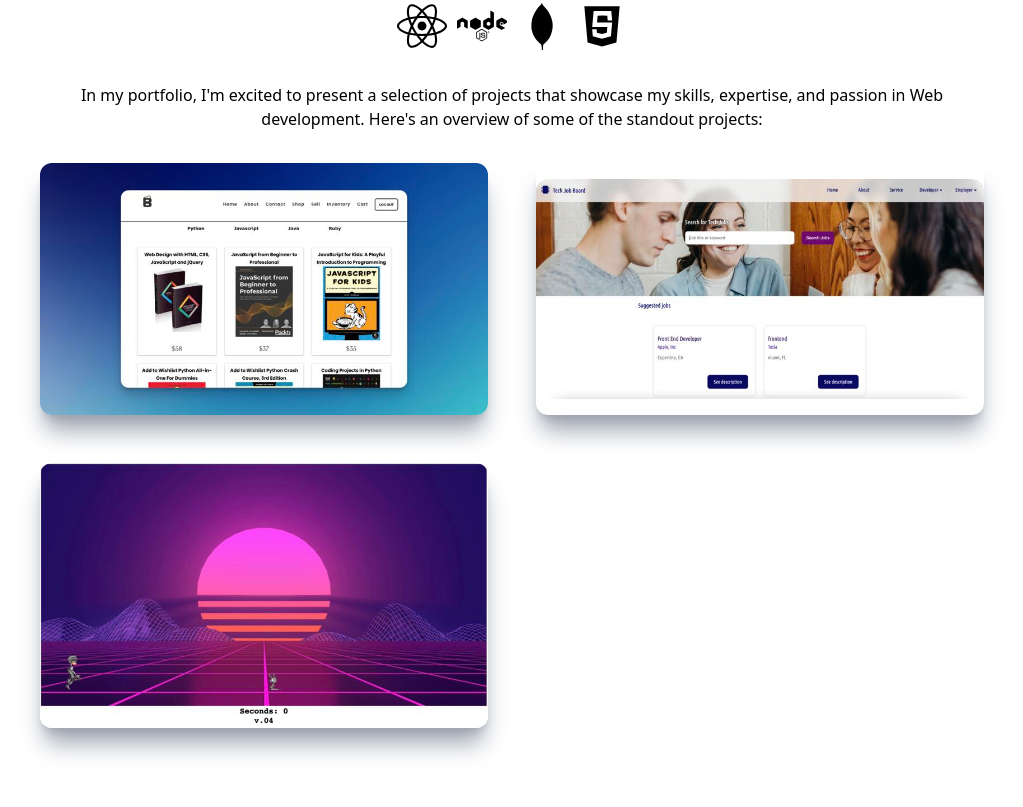
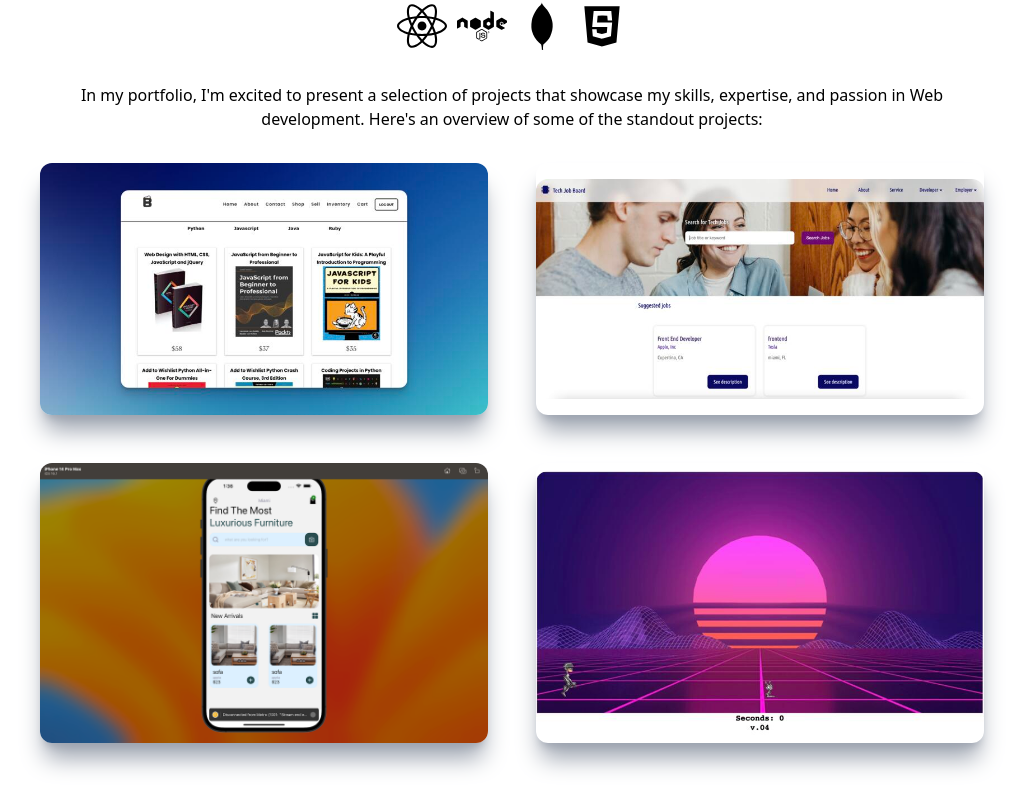
Before and after one commit to edisoncardenas151999/portfolio, a React (Vite) app: page / in a window 1280 px wide. Shown: the part 1351-2158 px from the top of the page, without its empty margins (160-1183 px from the left). Built offline with nearby package versions, Linux system fonts and the light colour scheme.

Commit message:
Update Projects.jsx

```diff
--- a/src/components/Projects.jsx
+++ b/src/components/Projects.jsx
@@ -5,6 +5,7 @@ import techjobboard from "../assets/techjobboard.jpeg";
 import aliengame from "../assets/aliengame.jpeg";
 import { FaReact, FaNode } from "react-icons/fa";
 import { DiMongodb, DiJavascript } from "react-icons/di";
+import lux from "../assets/Screenshot 2023-09-01 at 1.36.09 PM.png";
 
 const Projects = () => {
   return (
@@ -34,6 +35,11 @@ const Projects = () => {
           title={"Tech-Job-Board"}
           Link={"https://tech-job-board.fly.dev/"}
         />
+         <ProjectItem
+          img={lux}
+          title={"LuxeLife-Creations"}
+          Link={"https://github.com/edisoncardenas151999/LuxeLife-Creations"}
+        />
         <ProjectItem
           img={aliengame}
           title={"alien Game"}
```
